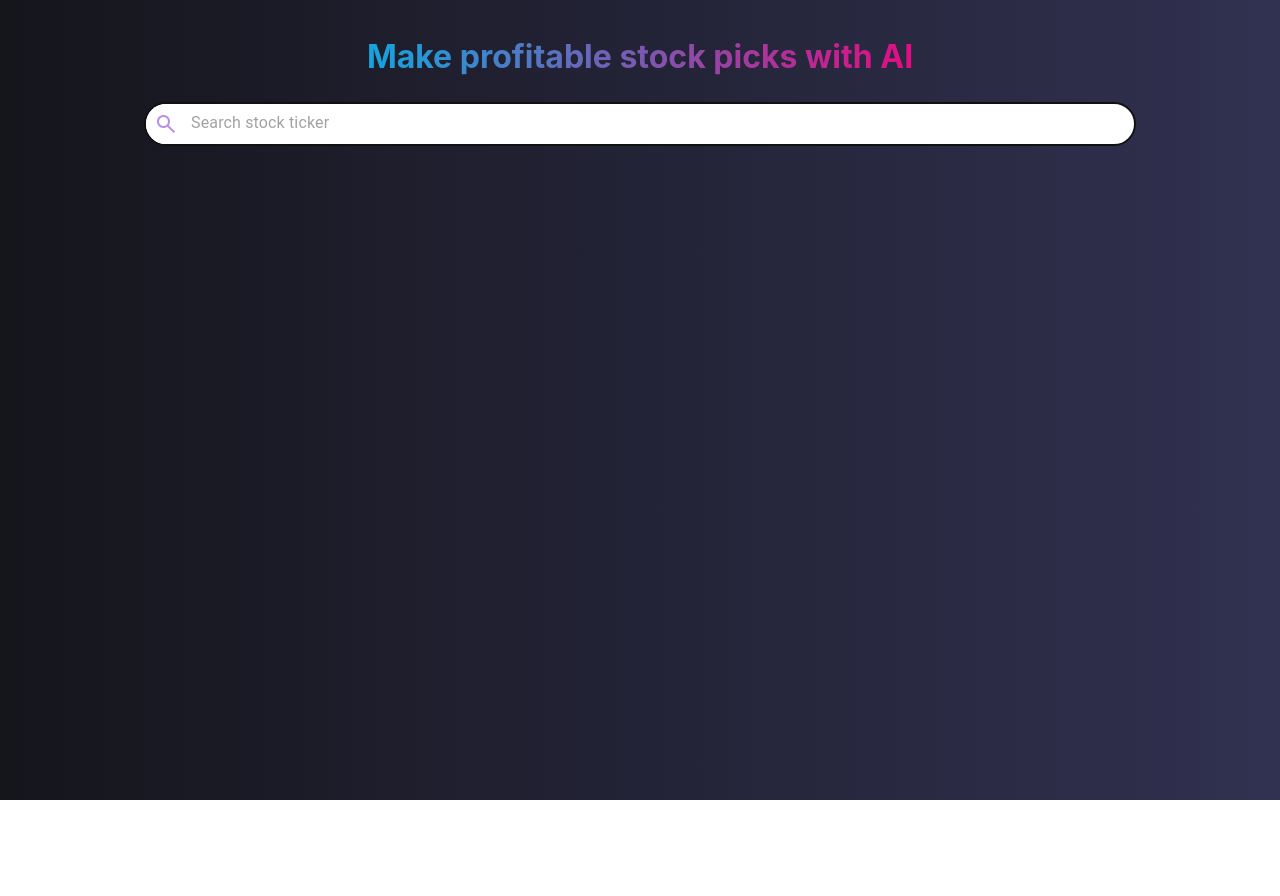
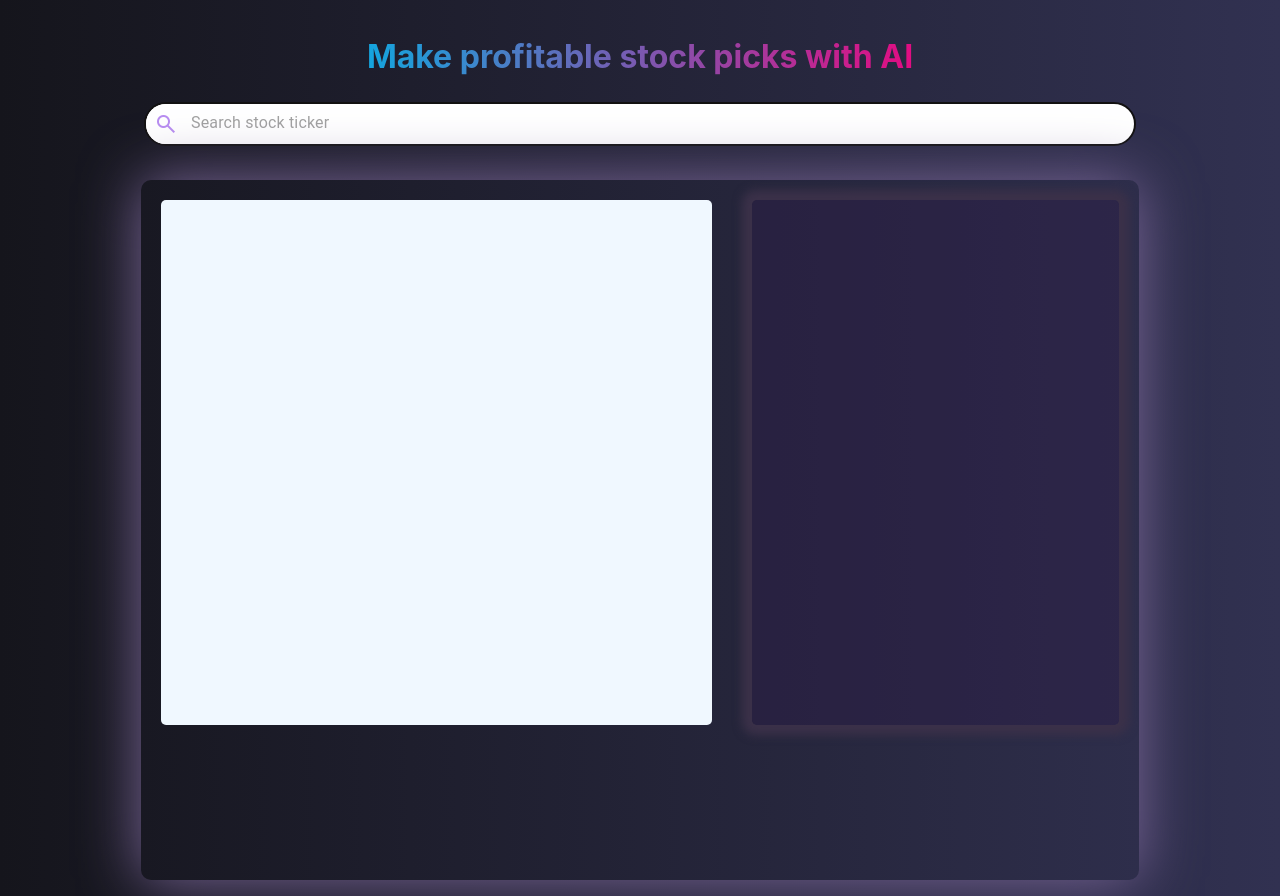
Before and after one commit to alefirr/stock-prediction, a React (Create React App) app in the folder client/: page / in a window 1280 px wide. Before the commit the page ends 800 px from the top, so only its background shows below. Built offline with nearby package versions, Linux system fonts and the light colour scheme; the HTML template or start-up script is replaced by a standard one.

Commit message:
design analysis component

```diff
--- a/client/src/componenets/templates/Analysis/Analysis.css
+++ b/client/src/componenets/templates/Analysis/Analysis.css
@@ -0,0 +1,30 @@
+.analysis-container {
+  background-color: rgba(86, 38, 181, 0);
+  width: 80%;
+  max-width: 1000px;
+  height: 700px;
+  margin-top: 30px;
+  box-shadow: 0px 0px 60px 0px rgba(123, 103, 153, 1);
+  border-radius: 10px;
+
+  display: flex;
+  flex-direction: row;
+  align-items: start;
+}
+
+.plot-container {
+  background-color: aliceblue;
+  width: 60%;
+  height: 75%;
+  border-radius: 5px;
+  margin: 20px;
+}
+
+.summary-container {
+  background-color: rgba(43, 29, 71, 0.445);
+  box-shadow: 0px 0px 10px 10px rgb(59, 49, 73);
+  height: 75%;
+  width: 40%;
+  margin: 20px;
+  border-radius: 5px;
+}
--- a/client/src/index.css
+++ b/client/src/index.css
@@ -5,6 +5,7 @@ body {
     sans-serif;
   -webkit-font-smoothing: antialiased;
   -moz-osx-font-smoothing: grayscale;
+  background: linear-gradient(to right, #15151c, #313151);
 }
 
 code {
```
